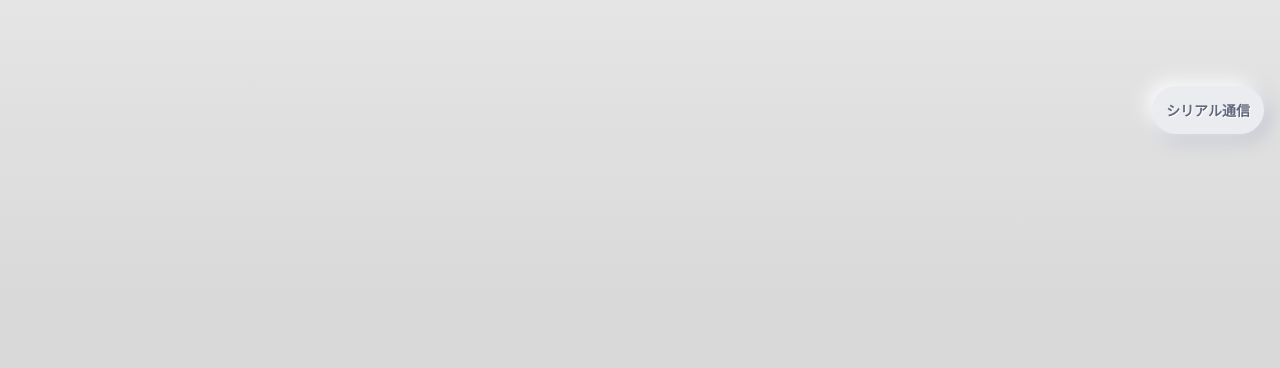
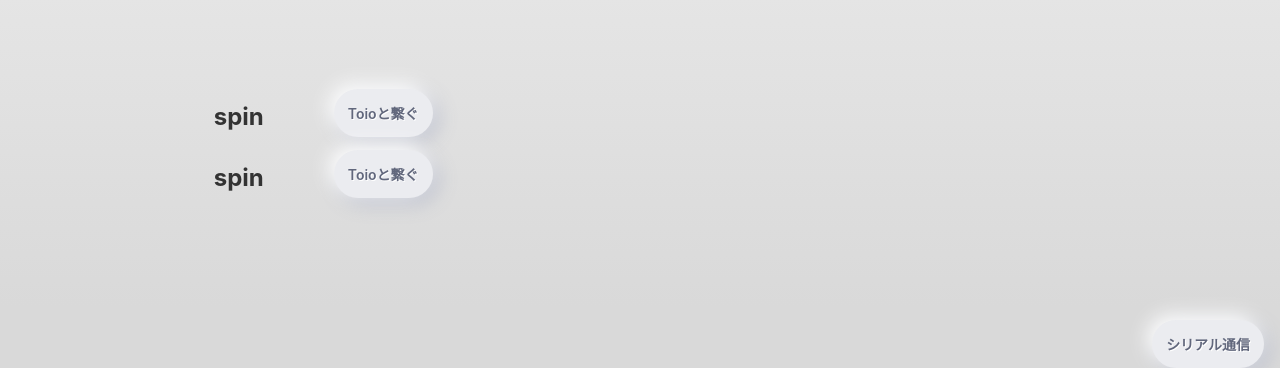
Before and after one commit to yuru-DJ/yuru-DJ-web, a Svelte app: page / in a window 1280 px wide. Shown: the part 494-862 px from the top of the page. Before the commit the page ends 800 px from the top, so only its background shows below. Built offline with nearby package versions, Linux system fonts and the light colour scheme.

Commit message:
fix for tv live

```diff
--- a/src/App.svelte
+++ b/src/App.svelte
@@ -28,6 +28,15 @@
 		</div>
 		<div class="monitor-wrapper">
 			<CubeMonitor role={"Reverb"}/>
+		</div>
+	</div>
+
+	<div class="monitor-container">
+		<div class="monitor-wrapper">
+			<CubeMonitor role={"spin"}/>
+		</div>
+		<div class="monitor-wrapper">
+			<CubeMonitor role={"spin"}/>
 		</div>
 	</div>
 
--- a/src/components/AudioPlayer.svelte
+++ b/src/components/AudioPlayer.svelte
@@ -1,6 +1,6 @@
 <script lang="ts">
 import * as Tone from "tone";
-import { latestCubeParam, volume } from "../store";
+import { latestCubeParam, volume, playing } from "../store";
 
 import Dropzone from "svelte-file-dropzone";
 
@@ -11,7 +11,6 @@
 
 // status
 let fileLoaded = false;
-let playing = false;
 let filename = "";
 
 const player = new Tone.Player();
@@ -90,25 +89,25 @@
 // start play audio file
 function start() {
     player.start();
-    playing = true;
+    playing.set(true);
 }
 // stop audio file
 function stop() {
     player.stop();
-    playing = false;
+    playing.set(false);
 }
 // restart audio file
 function restart() {
     player.start();
     player.restart();
-    playing = true;
+    playing.set(true);
 }
 
 // dispose current audio file
 function dispose() {
     player.dispose();
     player.fan(filter, pitchShift, reverb);
-    playing = false;
+    playing.set(false);
 
     files = {
         accepted: [],
@@ -129,7 +128,7 @@
         <div class="player-buttons-container">
             <h2>{filename}</h2>
             <div class="buttons">
-                {#if !playing}
+                {#if !$playing}
                    <button on:click={start}>start</button>
                 {:else}
                     <button on:click={stop}>stop</button>
--- a/src/components/CubeMonitor.svelte
+++ b/src/components/CubeMonitor.svelte
@@ -1,6 +1,6 @@
 <script lang="ts">
-import { connectCube } from "../api/toio";
-import { addCube, cubeParams, updateCubeParams, latestCubeParam } from "../store";
+import { connectCube, spinCube } from "../api/toio";
+import { addCube, cubeParams, updateCubeParams, playing } from "../store";
 import RadiusButton from "./RadiusButton.svelte";
 import DjSlider from "./DJSlider.svelte";
 
@@ -58,6 +58,11 @@
     addCube();
     index = $cubeParams.length - 1;
     cubeLoaded = true;
+
+    setInterval(() => {
+      if ($playing && role == 'spin')
+        spinCube(c)
+    }, 100)
   })
 }
 
@@ -65,10 +70,12 @@
 
 <div class="container">
   <h2 class="role-name">{role}</h2>
-  <div class="connect-toio-button-wrapper">
-    <DjSlider max={MAX_X} min={MIN_X} value={x} disabled={!cubeLoaded || cubeDisabled} />
-    <DjSlider max={MAX_Y} min={MIN_Y} value={y} disabled={!cubeLoaded || cubeDisabled} />
-  </div>
+  {#if role != 'spin'}
+    <div class="connect-toio-button-wrapper">
+      <DjSlider max={MAX_X} min={MIN_X} value={x} disabled={!cubeLoaded || cubeDisabled} />
+      <DjSlider max={MAX_Y} min={MIN_Y} value={y} disabled={!cubeLoaded || cubeDisabled} />
+    </div>
+  {/if}
   <RadiusButton onClick={onClick} disabled={cubeLoaded}>{cubeLoaded ? '接続済み' : 'Toioと繋ぐ'}</RadiusButton>
 </div>
 
--- a/src/store/index.ts
+++ b/src/store/index.ts
@@ -10,6 +10,7 @@
 export const cubeParams = writable<CubeParams[]>([]);
 export const latestCubeParam = writable<number[]>([0, 0, 0, 0]); // [index, x, y, angle](normalized)
 export const volume = writable<number>(1);
+export const playing = writable<boolean>(false);
 
 export const addCube = () =>
   cubeParams.update((params) => [...params, { x: -1, y: -1, angle: -1, fx: -1}]);
```
